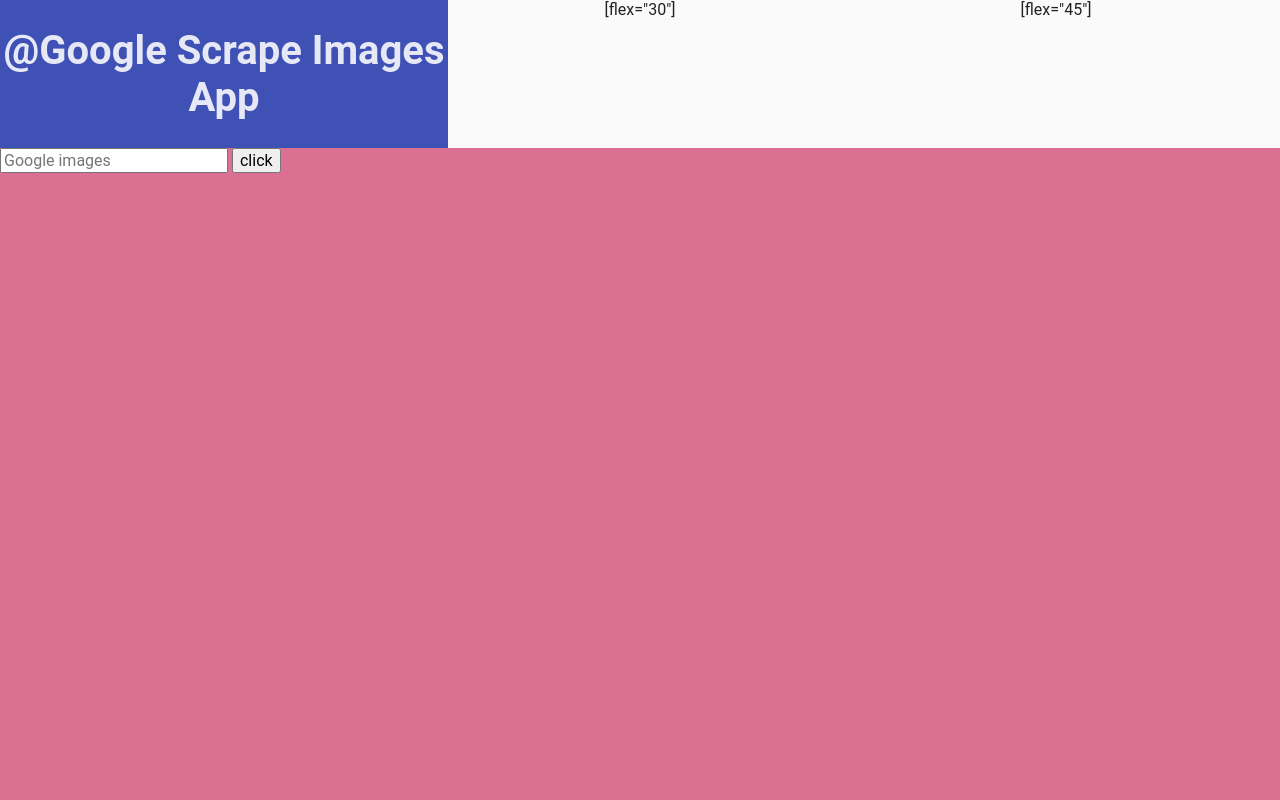
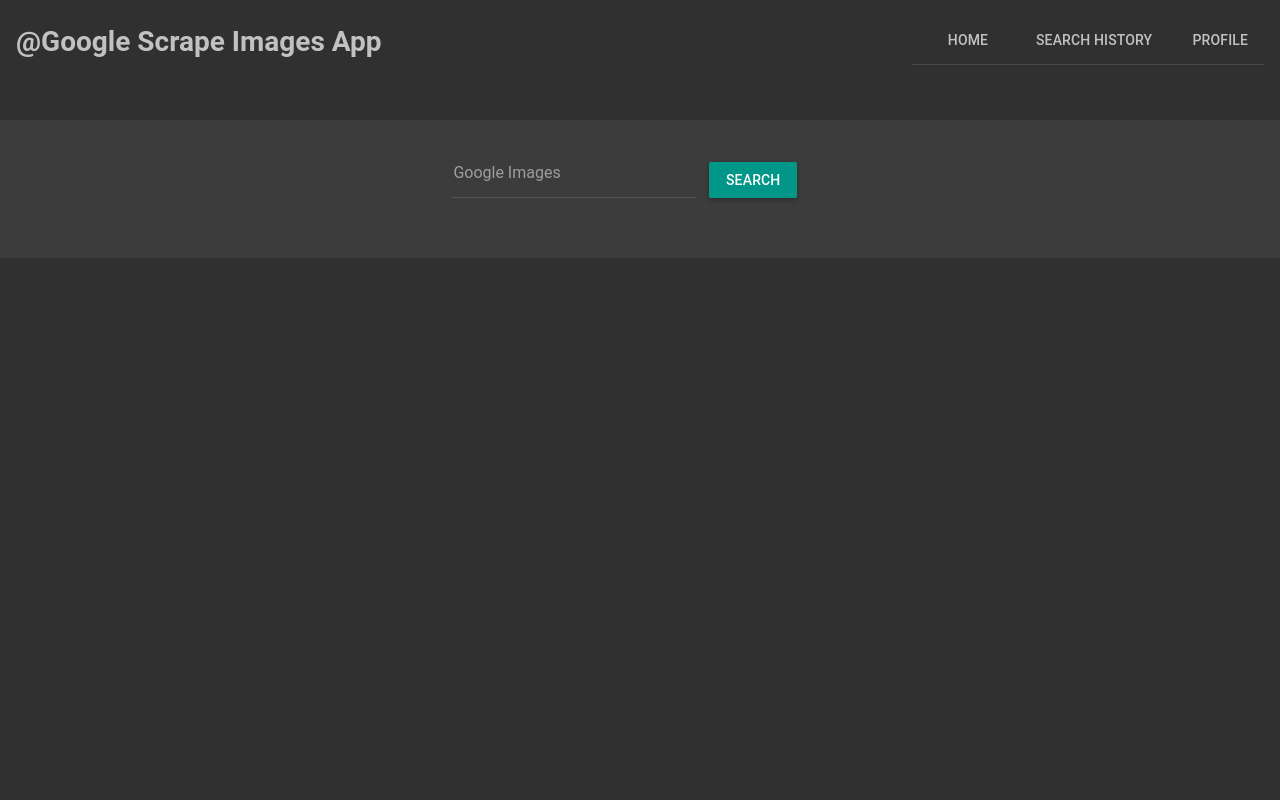
Before and after one commit to vnydev/scraping-google-images-app, a Node server app: page / in a window 1280 px wide. Run offline with Node 20, Linux system fonts and the light colour scheme; some libraries are stand-ins or nearby versions.

Commit message:
now we search image from google

```diff
--- a/app/css/style.css
+++ b/app/css/style.css
@@ -1,5 +1,19 @@
+body{
+width: 100%;
+height: 100%;
+background-color:rgb(48,48,48)
+}
+.top_header{
+    width: 100%;
+    height: 15%;
+}
+.mid_section{
+    width: 100%;
+    height: 85%;
+}
+
 .viewSection{
-    background-color: palevioletred
+    background-color: rgb(60, 60, 60) !important;
 }
 .head{
     text-align: center;
@@ -7,3 +21,29 @@
 .container input{
     margin: 0px auto;
 }
+md-input-container .md-input{
+    height: 42px !important;
+}
+.mainContent{
+    width: 50%;
+    /* text-align: center; */
+    margin: 0px auto;
+    padding-left: 10%;
+}
+md-card.md-docs-dark-theme{
+    float: left;
+}
+md-card.md-docs-dark-theme .md-card-image{
+    width: 250px;
+    height: 250px;
+}
+.img_box{
+    width: 100%;
+    height: 100%;
+    padding-left:3%;
+}
+h1 small{
+    font-size: 12px !important;
+    float: right;
+    padding-right: 3%;
+}
--- a/app/index.html
+++ b/app/index.html
@@ -12,23 +12,43 @@
   <!-- <script src="./lib/angular.min.js"></script> -->
 </head>
 
-<body ng-app="myApp" layout="column">
-  <div class="head" layout="row">
-    <md-toolbar>
-      <h1>@Google Scrape Images App</h1>
-    </md-toolbar>
-    <div flex="30">
-        [flex="30"]
-      </div>
-      <div flex="45">
-        [flex="45"]
-      </div>
+<body ng-app="myApp" layout="column" ng-cloak md-theme="docs-dark">
+
+  <div class="top_header" layout="row" layout-wrap>
+    <div flex="70" flex-md>
+      <md-content class="" `>
+        <md-subheader class="md-no-sticky">
+          <h1> @Google Scrape Images App </h1>
+        </md-subheader>
+      </md-content>
+    </div>
+    <div flex="30" flex-md>
+      <md-content class="md-padding">
+        <md-nav-bar md-no-ink-bar="disableInkBar" md-selected-nav-item="currentNavItem" nav-bar-aria-label="navigation links">
+          <md-nav-item md-nav-href="#" name="page1">
+            Home
+          </md-nav-item>
+          <md-nav-item md-nav-href="#search-history" name="page2">
+            Search History
+          </md-nav-item>
+          <md-nav-item md-nav-href="#profile" name="page3">
+            Profile
+          </md-nav-item>
+          <!-- these require actual routing with ui-router or ng-route, so they
+                won't work in the demo
+                <md-nav-item md-nav-href="#page4" name="page5">Page Four</md-nav-item>
+                <md-nav-item md-nav-sref="app.page5" name="page4">Page Five</md-nav-item>
+                You can also add options for the <code>ui-sref-opts</code> attribute.
+                <md-nav-item md-nav-sref="page6" sref-opts="{reload:true, notify:true}">
+                  Page Six
+                </md-nav-item>
+                -->
+        </md-nav-bar>
+
+    </div>
   </div>
-  <div class="container" layout="row" flex>
-    <md-content id="content" class="viewSection" flex>
-      <input type="text" placeholder="Google images">
-      <input type="button" value="click">
-    </md-content>
+  <div class="mid_section" layout="column">
+      <ng-view></ng-view>
   </div>
   <!-- <script src="./lib/jquery.min.js"></script> -->
   <script src="./lib/angular.min.js"></script>
--- a/app/js/app.js
+++ b/app/js/app.js
@@ -1,5 +1,46 @@
 // var app = angular.module('myApp', ['ngRoute', 'ngMaterial', 'ngAnimate', 'ngMessages', 'ngAria']);
 var app = angular.module('myApp', ['ngRoute', 'ngMaterial']);
-app.run(function($rootScope){
+app.run(function ($rootScope) {
     $rootScope.title = "hello"
 })
+
+app.config(function ($mdThemingProvider, $routeProvider, $locationProvider) {
+    $mdThemingProvider.theme('docs-dark', 'default')
+        .primaryPalette('teal')
+        .accentPalette('teal')
+        .dark();
+        $locationProvider.hashPrefix('');
+    $routeProvider
+        .when("/", {
+            templateUrl: "../template/home.html",
+            controller:'home_ctrl'
+        })
+        .when("/search-history", {
+            templateUrl: "../template/search_history.html",
+            controller:'home_ctrl'
+        })
+        .when("/profile", {
+            templateUrl: "../template/profile.html",
+            controller:'home_ctrl'
+        })
+        .otherwise('/');
+});
+app.controller('home_ctrl', function ($scope, $http) {
+    $scope.allimages = [];
+    $scope.searchImage = function (image_name) {
+        $http({
+            method: 'GET',
+            url: '/images/' + image_name,
+        }).then(function successCallback(response) {
+            // this callback will be called asynchronously
+            // when the response is available
+            console.log("image get", response)
+            $scope.allimages = response.data.data;
+        }, function errorCallback(response) {
+            // called asynchronously if an error occurs
+            // or server returns response with an error status.
+
+            console.log("error not found any image", response);
+        });
+    }
+})
--- /dev/null
+++ b/app/template/home.html
@@ -0,0 +1,30 @@
+
+    <div class="container" flex[10]>
+        <md-content id="content" class="viewSection" layout-padding flex>
+            <div layout-gt-sm="row" class="mainContent">
+                <md-input-container class="md-block" flex-gt-sm>
+                    <label>Google Images</label>
+                    <input ng-model="googleImages">
+                </md-input-container>
+                <md-input-container class="md-block" flex-gt-sm>
+                    <md-button class="md-raised md-primary" ng-click="searchImage(googleImages)">Search</md-button>
+                </md-input-container>
+            </div>
+
+        </md-content>
+    </div>
+    <div class="container" flex[90]>
+        <md-content class="md-padding" layout="row" layout-xs="column">
+            <div class="img_box">
+                <h1>{{googleImages}}
+                    <small ng-if="allimages.length > 0">Total Image {{allimages.length}} </small>
+                </h1>
+                <br>
+                <md-card flex[25] ng-repeat="img in allimages">
+                    <a ng-href="{{img.url}}" target="_blank">
+                        <img ng-src="{{img.url}}" class="md-card-image" alt="{{googleImages}} ">
+                    </a>
+                </md-card>
+            </div>
+        </md-content>
+    </div>
--- /dev/null
+++ b/app/template/profile.html
@@ -0,0 +1 @@
+i have all details
--- /dev/null
+++ b/app/template/search_history.html
@@ -0,0 +1 @@
+i contain history
```
Also changed, not shown: public/javascripts/callGoogle.js (added, +29 -0 lines).
